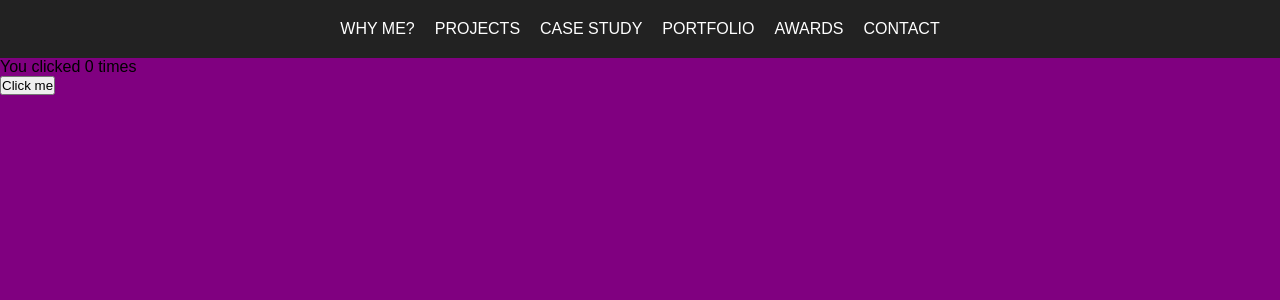
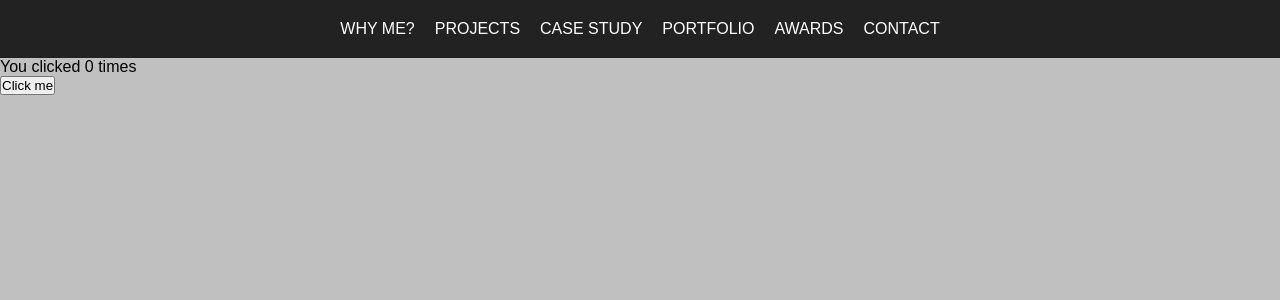
Before and after one commit to jayoharedee/assignment, a React app: page / in a window 1280 px wide. Shown: the top 300 px of the page. Built offline with nearby package versions, Linux system fonts and the light colour scheme.

Commit message:
Checking Continous Deployment

```diff
--- a/src/scss/style.scss
+++ b/src/scss/style.scss
@@ -1,3 +1,3 @@
 body {
-  background-color: purple;
+  background-color: silver;
 }
```
